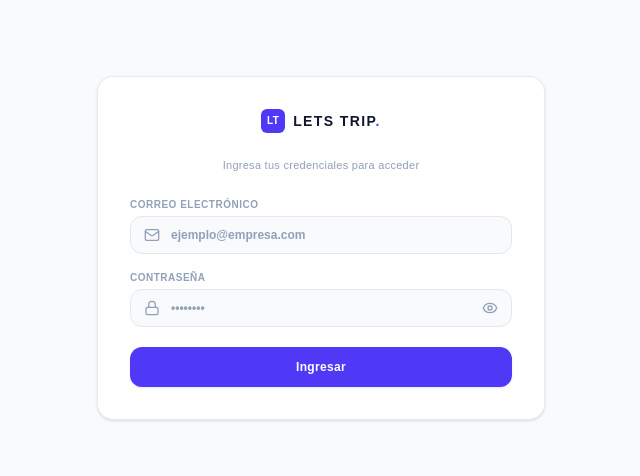
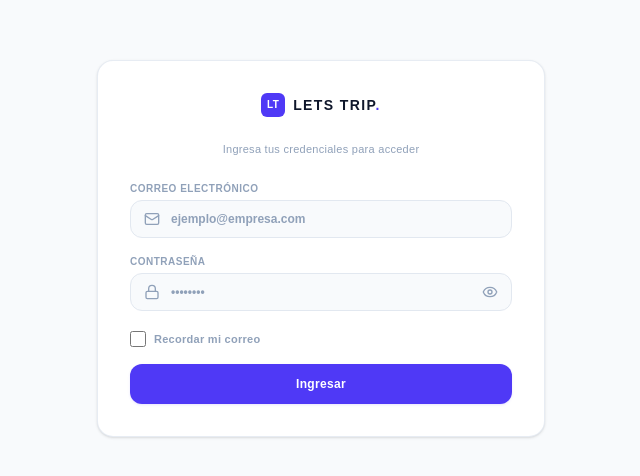
Before and after one commit to JanetCT/gestor-vacaciones, a Next.js app: page /login in a window 1280 px wide. Shown: the part 152-628 px from the top of the page, without its empty margins (319-959 px from the left). Built offline with nearby package versions, Linux system fonts and the light colour scheme.

Commit message:
feat: añadida opción para recordar el correo electrónico

```diff
--- a/app/login/page.js
+++ b/app/login/page.js
@@ -1,21 +1,38 @@
 'use client'
-import { useState } from 'react'
-import { loginAction } from './actions' // <-- Importamos la Server Action
+import { useState, useEffect } from 'react'
+import { loginAction } from './actions' // <-- Importamos tu Server Action
 import { CheckCircle2, AlertCircle, Mail, Lock, Eye, EyeOff } from 'lucide-react'
 import { motion, AnimatePresence } from 'framer-motion'
 
 export default function LoginPage() {
   const [email, setEmail] = useState('')
   const [password, setPassword] = useState('')
-  const [showPassword, setShowPassword] = useState(false) // Nuevo estado para ver contraseña
+  const [showPassword, setShowPassword] = useState(false)
+  const [rememberMe, setRememberMe] = useState(false) // Estado para recordar correo
   const [loading, setLoading] = useState(false)
   const [mensajeExito, setMensajeExito] = useState(null)
   const [mensajeError, setMensajeError] = useState(null)
+
+  // Cargar el correo guardado al montar el componente
+  useEffect(() => {
+    const savedEmail = localStorage.getItem('remembered_email')
+    if (savedEmail) {
+      setEmail(savedEmail)
+      setRememberMe(true)
+    }
+  }, [])
 
   const handleLogin = async (e) => {
     e.preventDefault()
     setLoading(true)
     setMensajeError(null)
+
+    // Si "Recordar" está marcado, guardamos el correo; si no, lo eliminamos
+    if (rememberMe) {
+      localStorage.setItem('remembered_email', email)
+    } else {
+      localStorage.removeItem('remembered_email')
+    }
 
     // Ejecutamos el login de forma segura en el servidor
     const resultado = await loginAction(email, password)
@@ -64,7 +81,7 @@ export default function LoginPage() {
         )}
       </AnimatePresence>
 
-      {/* TARJETA DE LOGIN CON ANIMACIÓN DE ENTRADA SUAVE */}
+      {/* TARJETA DE LOGIN */}
       <motion.div
         initial={{ opacity: 0, y: 20 }}
         animate={{ opacity: 1, y: 0 }}
@@ -88,6 +105,7 @@ export default function LoginPage() {
               <input
                 type="email"
                 required
+                value={email} // Vinculamos el valor al estado
                 placeholder="ejemplo@empresa.com"
                 onChange={(e) => setEmail(e.target.value)}
                 className="w-full pl-10 pr-3.5 py-2.5 border border-slate-200 rounded-xl font-semibold text-xs text-slate-700 placeholder-slate-400 outline-none focus:border-indigo-500 focus:bg-white transition-all bg-slate-50 focus:ring-2 focus:ring-indigo-100"
@@ -107,7 +125,6 @@ export default function LoginPage() {
                 onChange={(e) => setPassword(e.target.value)}
                 className="w-full pl-10 pr-11 py-2.5 border border-slate-200 rounded-xl font-semibold text-xs text-slate-700 placeholder-slate-400 outline-none focus:border-indigo-500 focus:bg-white transition-all bg-slate-50 focus:ring-2 focus:ring-indigo-100"
               />
-              {/* Botón Ojo para mostrar/ocultar */}
               <button
                 type="button"
                 onClick={() => setShowPassword(!showPassword)}
@@ -118,12 +135,28 @@ export default function LoginPage() {
             </div>
           </div>
 
+          {/* CASILLA RECORDAR CORREO */}
+          <div className="flex items-center justify-between pt-1">
+            <label className="flex items-center gap-2 cursor-pointer group select-none">
+              <input
+                type="checkbox"
+                checked={rememberMe}
+                onChange={(e) => setRememberMe(e.target.checked)}
+                className="w-4 h-4 rounded-md border-slate-200 text-indigo-600 focus:ring-indigo-500/30 accent-indigo-600 cursor-pointer"
+              />
+              <span className="text-[11px] font-bold text-slate-400 group-hover:text-slate-600 transition-colors tracking-wide">
+                Recordar mi correo
+              </span>
+            </label>
+          </div>
+
+          {/* BOTÓN DE ENVÍO */}
           <motion.button
             whileHover={{ scale: 1.01 }}
             whileTap={{ scale: 0.99 }}
             type="submit"
             disabled={loading}
-            className="w-full bg-indigo-600 hover:bg-indigo-700 text-white text-xs font-bold py-3 px-4 rounded-xl transition-colors disabled:bg-indigo-400 disabled:cursor-not-allowed mt-5 shadow-sm shadow-indigo-600/10 flex items-center justify-center tracking-wide"
+            className="w-full bg-indigo-600 hover:bg-indigo-700 text-white text-xs font-bold py-3 px-4 rounded-xl transition-colors disabled:bg-indigo-400 disabled:cursor-not-allowed mt-4 shadow-sm shadow-indigo-600/10 flex items-center justify-center tracking-wide"
           >
             {loading ? 'Verificando datos...' : 'Ingresar'}
           </motion.button>
```
